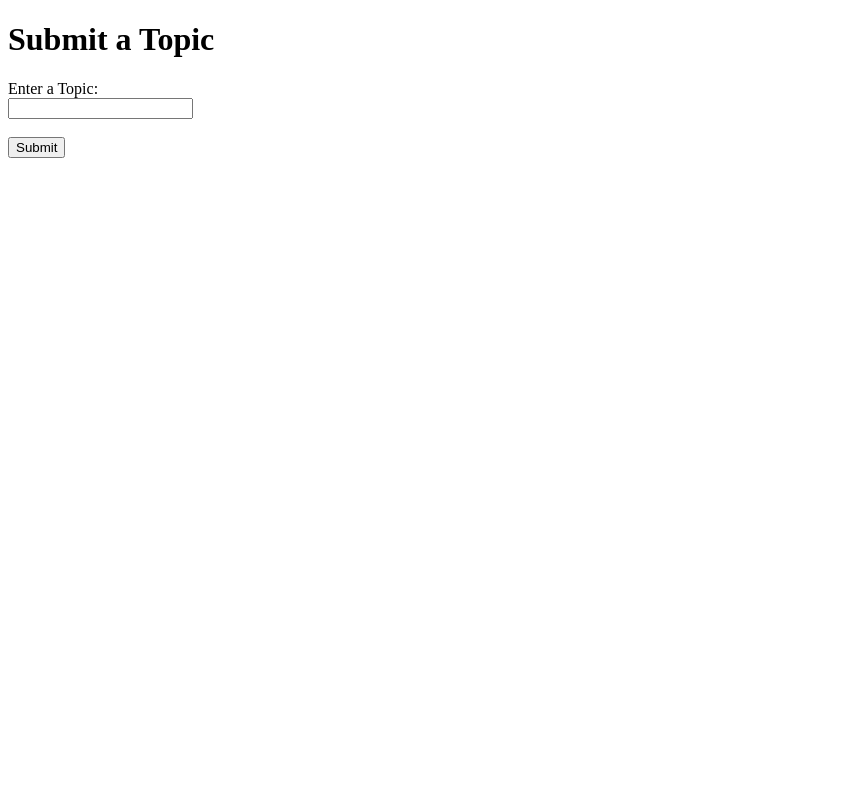
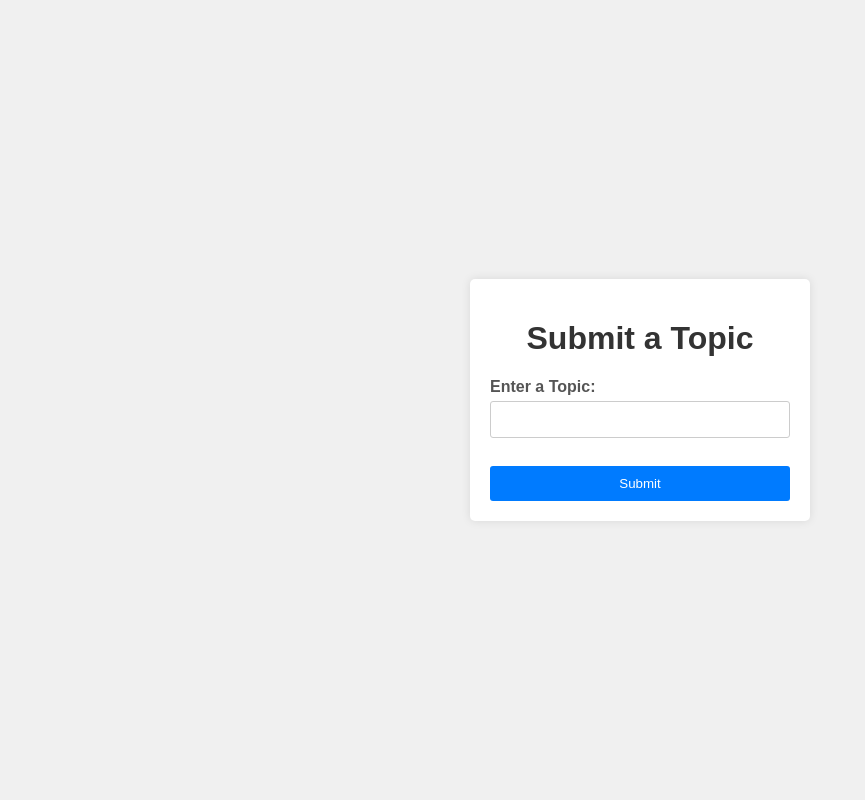
Before and after one commit to DanteTheCreator/insightpedia, a FastAPI app: page / in a window 1280 px wide. Shown: the whole page, without its empty margins (0-865 px from the left). Run offline with FastAPI, Linux system fonts and the light colour scheme.

Commit message:
no idea why its not working

```diff
--- a/main.py
+++ b/main.py
@@ -73,6 +73,7 @@ async def submit_topic(
 ):
     request_queue.append(topic)
     background_tasks.add_task(process_queue)
+
     return templates.TemplateResponse(
         "index.html",
         {"request": request, "status": 200, "message": f"Received topic: {topic}"},
--- a/templates/index.html
+++ b/templates/index.html
@@ -4,10 +4,58 @@
     <meta charset="UTF-8">
     <meta name="viewport" content="width=device-width, initial-scale=1.0">
     <title>Topic Submission</title>
+    <style>
+        body {
+            font-family: Arial, sans-serif;
+            margin: 0;
+            padding: 0;
+            background-color: #f0f0f0;
+            display: flex;
+            justify-content: center;
+            align-items: center;
+            height: 100vh;
+        }
+        form {
+            width: 300px;
+            background-color: #fff;
+            padding: 20px;
+            border-radius: 5px;
+            box-shadow: 0 0 10px rgba(0, 0, 0, 0.1);
+        }
+        h1 {
+            text-align: center;
+            color: #333;
+        }
+        label {
+            font-weight: bold;
+            color: #555;
+        }
+        input[type="text"] {
+            width: 100%;
+            padding: 10px;
+            margin-top: 5px;
+            margin-bottom: 10px;
+            border: 1px solid #ccc;
+            border-radius: 3px;
+            box-sizing: border-box; /* Ensure padding and border are included in the width */
+        }
+        input[type="submit"] {
+            width: 100%;
+            padding: 10px;
+            background-color: #007bff;
+            color: #fff;
+            border: none;
+            border-radius: 3px;
+            cursor: pointer;
+        }
+        input[type="submit"]:hover {
+            background-color: #0056b3;
+        }
+    </style>
 </head>
 <body>
-    <h1>Submit a Topic</h1>
     <form action="/" method="post">
+        <h1>Submit a Topic</h1>
         <label for="topic">Enter a Topic:</label><br>
         <input type="text" id="topic" name="topic"><br><br>
         <input type="submit" value="Submit">
```
